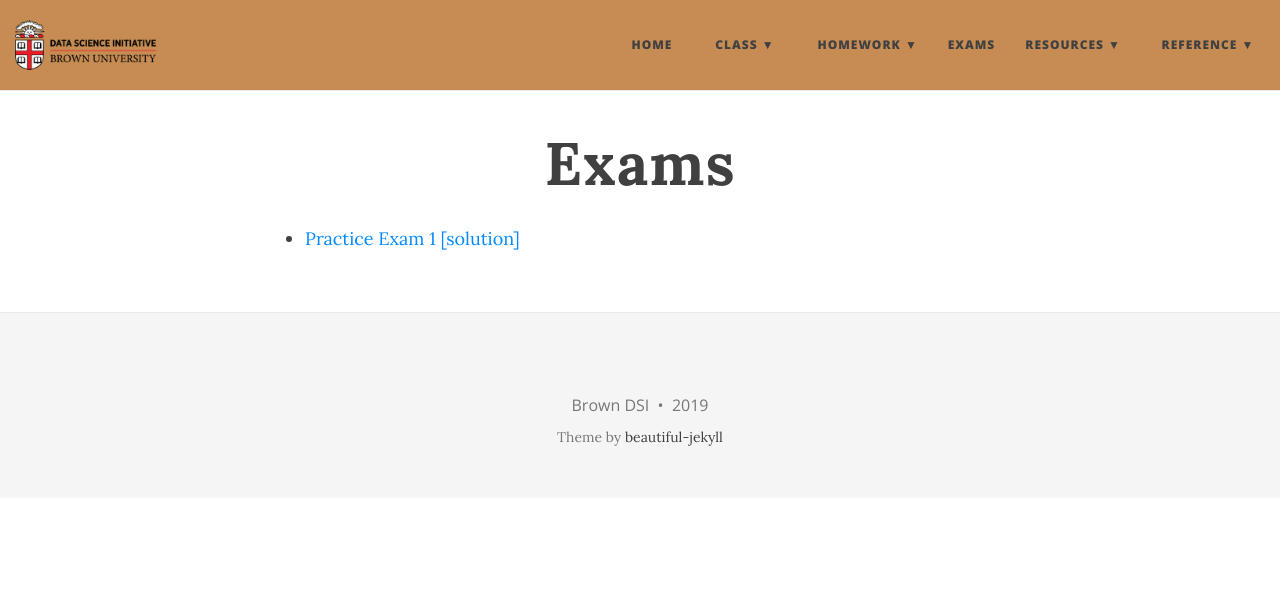
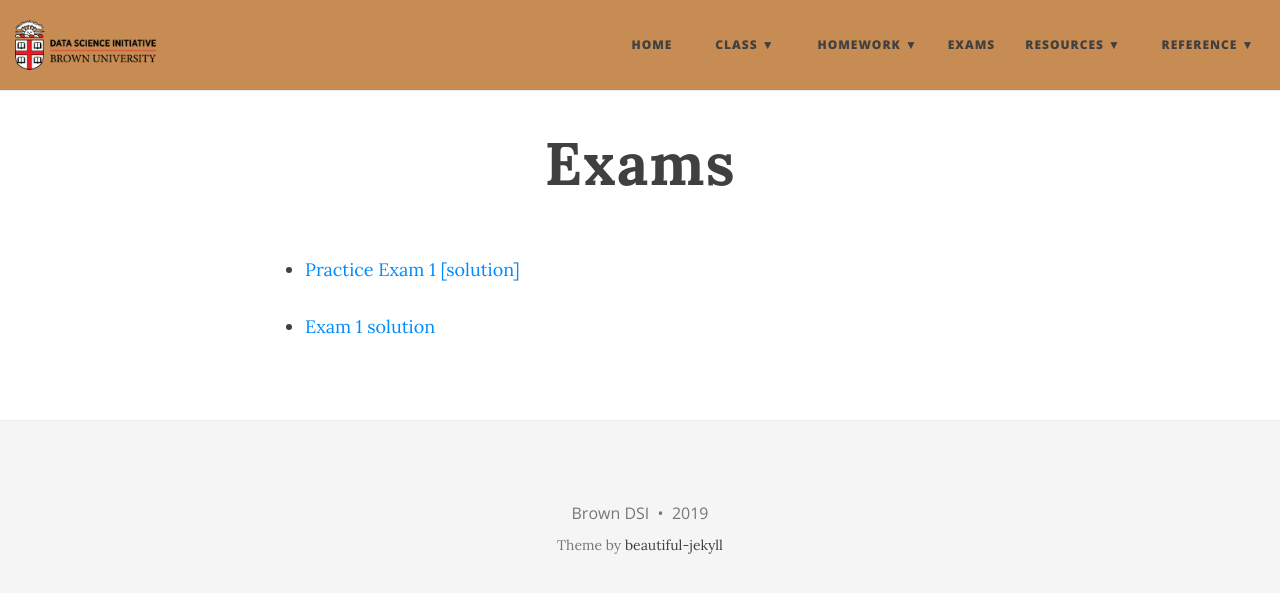
Before and after one commit to data1010/data1010.github.io, a Jekyll site: the page built from exams.md, in a window 1280 px wide. Shown: the top 593 px of the page. Built offline with Jekyll 4.4.1, drawn with Linux system fonts in a browser that asks for light colours; nearby versions of some CDN libraries.

Commit message:
add Exam 1 solution

```diff
--- a/exams.md
+++ b/exams.md
@@ -4,3 +4,5 @@ title: Exams
 ---
 
 * [Practice Exam 1](docs/exams/data1010-practice-midterm-1.pdf) [[solution]](docs/exams/data1010-practice-midterm-1-sol.pdf)
+
+* [Exam 1 solution](https://drive.google.com/file/d/1kHUxAr-J77tmLsRJQcehB9D_qA0NSLSz/view?usp=sharing)
```
